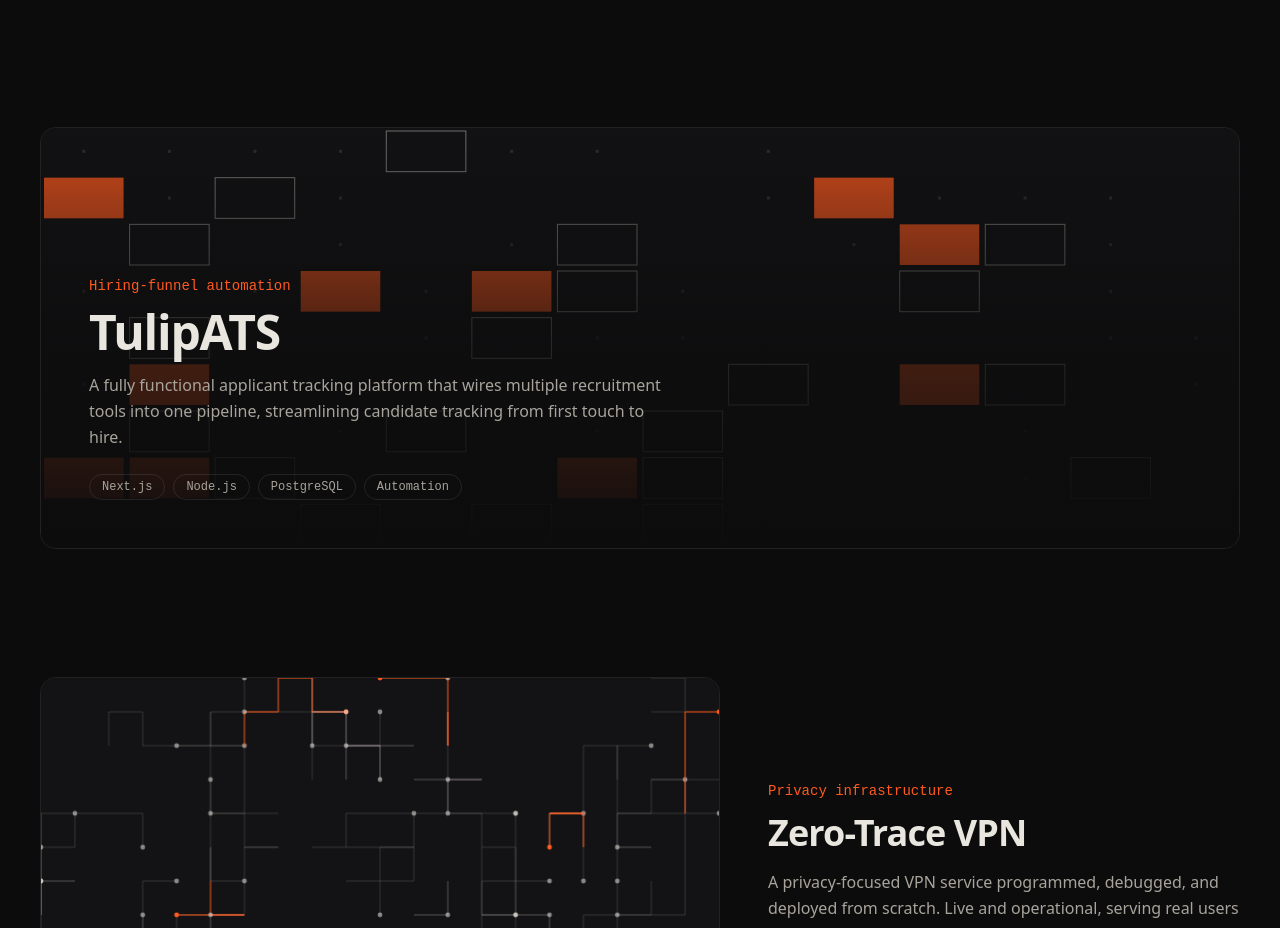
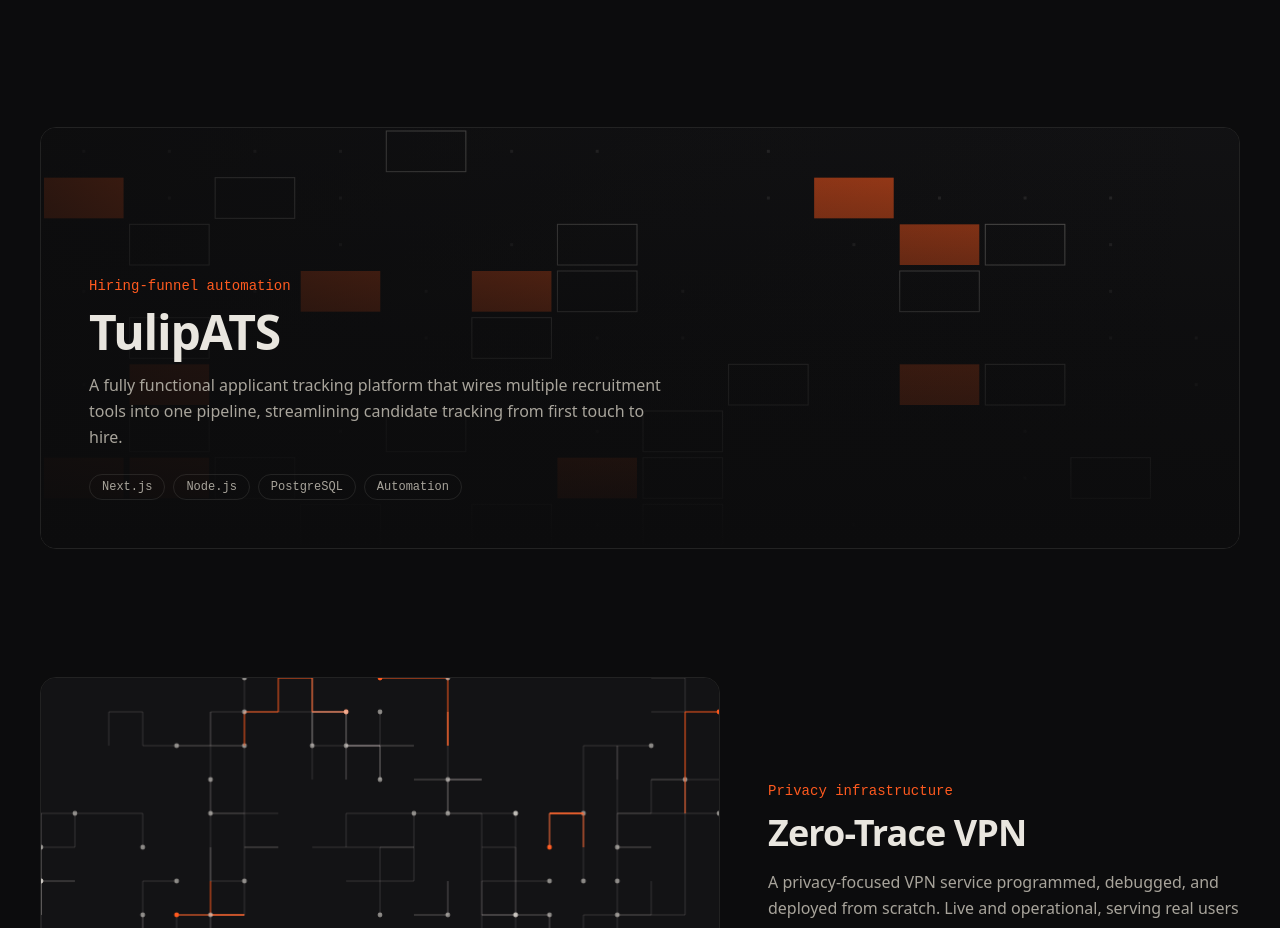
Before and after one commit to ishahzaibhaider/portfolio, a React (Vite) app: page / in a window 1280 px wide. Shown: the part 2500-3428 px from the top of the page. Built offline with nearby package versions, Linux system fonts and the light colour scheme.

Commit message:
feat: add gradient overlay to FullBleedRow component in FeaturedWork

```diff
--- a/src/components/FeaturedWork.tsx
+++ b/src/components/FeaturedWork.tsx
@@ -51,6 +51,7 @@
         <div className="relative min-h-[420px]">
           <GenerativeArt style={project.art} seed={seed} />
           <div className="absolute inset-0 bg-gradient-to-t from-ink via-ink/75 to-ink/20" />
+          <div className="absolute inset-0 bg-gradient-to-r from-ink/80 via-ink/30 to-transparent" />
           <div className="relative flex min-h-[420px] flex-col justify-end p-6 md:p-12">
             <p className="font-mono text-sm text-ember">{project.role}</p>
             <h3 className="mt-3 max-w-2xl text-3xl font-bold tracking-tight text-bone md:text-5xl">
```
